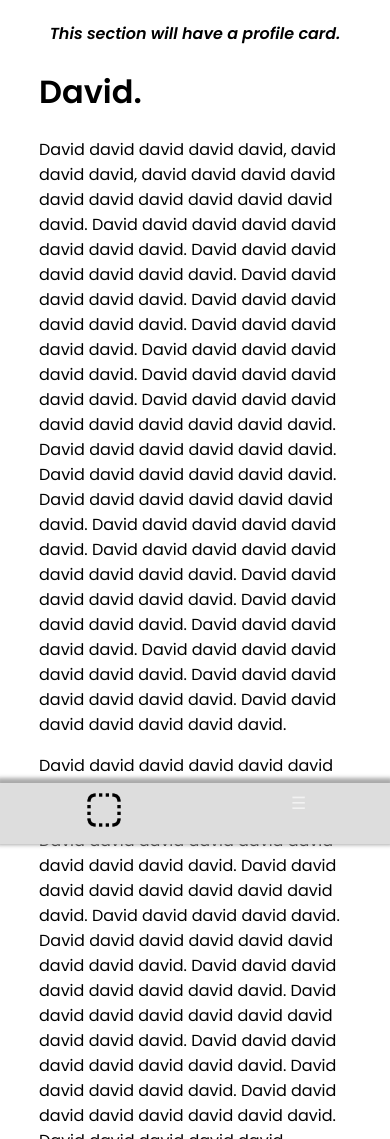
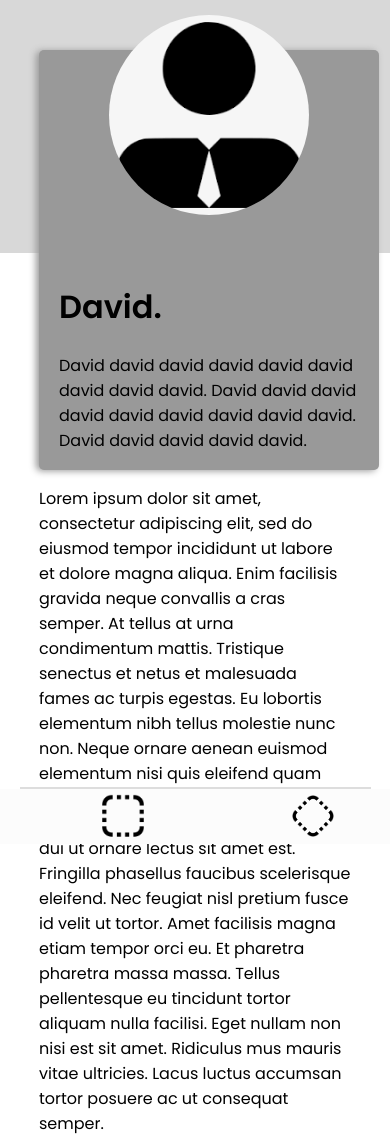
Before and after one commit to scritty1249/shiftLLC, a plain HTML site: page pages/about.htm in a window 390 px wide. Shown: the top 1139 px of the page. Drawn offline with nearby package versions, Linux system fonts and the light colour scheme.

Commit message:
Third patch: Finished About Us page layout Finished Navbar

```diff
--- a/assets/js/main.js
+++ b/assets/js/main.js
@@ -2,17 +2,17 @@
 $(document).ready(function() {
     setTimeout(function(){
         $('body').addClass('loaded');
-    }, 3000); // <-- Artificially make the page "load" for 3000ms to display loading animation in demo
+    }, 2000); // <-- Artificially make the page "load" to display loading animation in demo
 
 });
 
 // Navigation bar
 /* Toggle between adding and removing the "responsive" class to the navbar when the user clicks on the icon */
-function myFunction() {
-    var x = document.getElementById("navbar");
-    if (x.className === "navbar") {
-      x.className += " responsive";
+function expandNavMenu() {
+    var navbar = document.getElementById("navbar");
+    if (navbar.className === "navbar") {
+      navbar.className += " responsive";
     } else {
-      x.className = "navbar";
+      navbar.className = "navbar";
     }
   }
--- /dev/null
+++ b/assets/styles/profile.css
@@ -0,0 +1,26 @@
+/* This contains the styles for profile cards */
+.card {
+    background-color: #999;
+    height: 400px;
+    min-width: 300px !important;
+    max-width: 36%;
+    padding: 5px 20px 15px 20px;
+    margin: 50px auto 10px auto;
+    border-radius: 5px;
+    position: relative;
+    box-shadow: -3px 1px 7px #999;
+    overflow: visible;
+}
+
+.card .icon {
+    overflow: hidden;
+    padding: 0;
+    margin: 0;
+    border-radius: 50%;
+    -webkit-border-radius: 50%;
+    height: 200px;
+    display: inline-block;
+    position: relative;
+    left: calc(50% - (200px / 2));
+    top: -40px;
+}
--- a/assets/styles/styles.css
+++ b/assets/styles/styles.css
@@ -6,25 +6,79 @@ html, body {
     margin: 0;
 }
 
+/* Background images */
+img.bg-img-30 {
+    width: 100%;
+    height: 30%;
+    object-fit: cover;
+    object-position: 0%;
+    overflow: hidden;
+    position: absolute;
+    z-index: -1;
+    margin: 0;
+    padding: 0;
+    top: 0;
+    left: 0;
+}
+
+img.bg-img-40 {
+    width: 100%;
+    height: 40%;
+    object-fit: cover;
+    object-position: 0%;
+    overflow: hidden;
+    position: absolute;
+    z-index: -1;
+    margin: 0;
+    padding: 0;
+    top: 0;
+    left: 0;
+}
+
+img.bg-img-50 {
+    width: 100%;
+    height: 50%;
+    object-fit: cover;
+    object-position: 0%;
+    overflow: hidden;
+    position: absolute;
+    z-index: -1;
+    margin: 0;
+    padding: 0;
+    top: 0;
+    left: 0;
+}
+
 /* Navigation bar */
 .navbar {
+    height: 55px;
     display: flex;
     justify-content: space-between;
-    background-color: #ddd;
+    background-color: #fcfcfc;
     color: black;
-    box-shadow: 0px -2px 4px 3px #aaa;
     overflow: hidden;
     position: fixed;
     bottom: 0;
     width: 100%;
 }
 
+.navbar::before {
+    height: 55px;
+    content: '';
+    position: fixed;
+    bottom: 0;
+    left: 5%;
+    width: 90%;
+    border-top: 2.5px solid #ddd;
+}
+
 /* Style the links inside the navigation bar */
 .navbar a {
     float: left;
     display: block;
-    color: #f2f2f2;
-    text-align: center;
+    color: #222222;
+    text-overflow: visible;
+    text-align: justify;
     padding: 7px 10px;
     text-decoration: none;
     font-size: 17px;
@@ -34,12 +88,14 @@ html, body {
 }
 
 .navbar a > img {
+    display: block;
+    position: absolute;
     filter: grayscale(100%);
     height: 40px;
 }
 
 /* Change the color of links on hover */
-.navbar a:hover {
+.navbar a:not(.icon):hover {
     transform: scale(1.35);
 }
 
@@ -49,12 +105,13 @@ html, body {
 }
 
 .navbar .icon {
+    height: 15px;
     display: none;
 }
 
 /* When the screen is less than 600 pixels wide, hide all links, except for the first one ("Home"). Show the link that contains should open and close the navbar (.icon) */
 @media screen and (max-width: 600px) {
-    .navbar a:not(:first-child) {display: none;}
+    .navbar a:not(.active) {display: none;}
     .navbar a.icon {
     float: right;
     display: block;
@@ -63,9 +120,10 @@ html, body {
 
 /* The "responsive" class is added to the navbar with JavaScript when the user clicks on the icon. This class makes the navbar look good on small screens (display the links vertically instead of horizontally) */
 @media screen and (max-width: 600px) {
+
     .navbar.responsive a.icon {
-    position: absolute;
-    right: 0;
+    position: relative;
+    right: 5%;
     bottom: 0;
     }
     .navbar.responsive a {
--- a/pages/about.htm
+++ b/pages/about.htm
@@ -5,6 +5,7 @@
     <meta name="viewport" content="width=device-width, initial-scale=1"/>
     <meta name="theme-color" content="#ffffff"/>
     <link rel="stylesheet" href="/shiftLLC/assets/styles/styles.css"/>
+    <link rel="stylesheet" href="/shiftLLC/assets/styles/profile.css"/>
     <link rel="icon" href="/shiftLLC/assets/images/placeholder_icon/favicon.ico"/>
     <script src="https://ajax.googleapis.com/ajax/libs/jquery/3.6.4/jquery.min.js"></script>
     <script src="/shiftLLC/assets/js/main.js"></script>
@@ -17,18 +18,20 @@
             <div class="loader-section section-right"></div>
         </div>
         <div id="content">
-            <h4 style="text-align: center"><i>This section will have a profile card.</i></h4>
-            <h1>David.</h1>
-            <p>David david david david david, david david david, david david david david david david david david david david david. David david david david david david david david. David david david david david david david. David david david david david. David david david david david david. David david david david david. David david david david david david. David david david david david david. David david david david david david david david david david. David david david david david david. David david david david david david. David david david david david david david. David david david david david david. David david david david david david david david david. David david david david david david. David david david david david. David david david david david. David david david david david david david. David david david david david david david. David david david david david david david.</p>
-            <p>David david david david david david david david david. David david david david david david david david david. David david david david david david david david david david. David david david david david david david david david. David david david david david. David david david david david david david david david. David david david david david david david david. David david david david david david david david david david. David david david david david david david david. David david david david david. David david david david david david david david. David david david david david.</p>
-            <p>David david david david david david david david david david. David david david david david david david david. David david david david david david david david. David david david david david david david. David david david david david david david david david. David david david david david david. David david david david david david david david david david. David david david david david david david david. David david david david david david david david. David david david david david david. David david david david david. David david david david david david david david.</p>
+            <img class="bg-img-30" src="/shiftLLC/assets/images/placeholder.jpg"/>
+            <div class="card">
+                <img alt="David." class="icon" src="/shiftLLC/assets/images/placeholder_profile_icon.png"/>
+                <h1>David.</h1>
+                <p>David david david david david david david david david. David david david david david david david david david. David david david david david.</p>
+            </div>
+            <p>Lorem ipsum dolor sit amet, consectetur adipiscing elit, sed do eiusmod tempor incididunt ut labore et dolore magna aliqua. Enim facilisis gravida neque convallis a cras semper. At tellus at urna condimentum mattis. Tristique senectus et netus et malesuada fames ac turpis egestas. Eu lobortis elementum nibh tellus molestie nunc non. Neque ornare aenean euismod elementum nisi quis eleifend quam adipiscing. Vitae purus faucibus ornare suspendisse sed nisi. Tincidunt dui ut ornare lectus sit amet est. Fringilla phasellus faucibus scelerisque eleifend. Nec feugiat nisl pretium fusce id velit ut tortor. Amet facilisis magna etiam tempor orci eu. Et pharetra pharetra massa massa. Tellus pellentesque eu tincidunt tortor aliquam nulla facilisi. Eget nullam non nisi est sit amet. Ridiculus mus mauris vitae ultricies. Lacus luctus accumsan tortor posuere ac ut consequat semper.</p>
         </div>
         <div class="navbar" id="navbar">
             <a href="/shiftLLC/index.htm"><img alt="Home" src="/shiftLLC/assets/images/placeholder-nav-icon.png"/></a>
             <a href="#contact"><img alt="Contact Us" src="/shiftLLC/assets/images/placeholder-nav-icon.png"/></a>
             <a href="#about" class="active"><img alt="About Us" src="/shiftLLC/assets/images/placeholder-nav-icon.png"/></a>
             <a href="#order"><img alt="Schedule a Course" src="/shiftLLC/assets/images/placeholder-nav-icon.png"/></a>
-            <a href="javascript:void(0);" class="icon" onclick="myFunction()">&#9776;</a>
+            <a href="javascript:void(0);" class="icon" onclick="expandNavMenu()"><img alt="Expand menu" src="/shiftLLC/assets/images/placeholder-nav-icon.png" style="transform:rotate(45deg)"/></a>
         </div>
     </body>
 </head>
```
Also changed, not shown: index.htm (+1 -1 lines), assets/images/placeholder_profile_icon.png (added), 1 other file.
